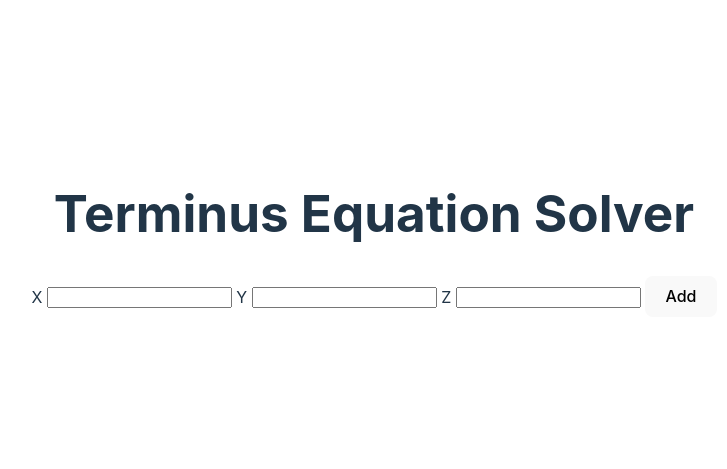
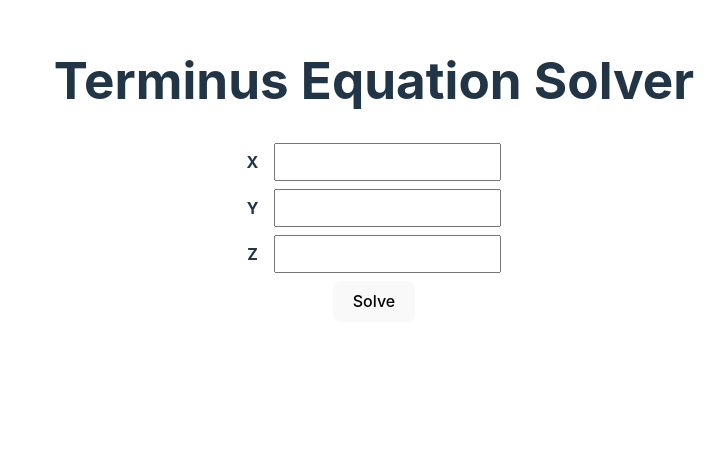
Before and after one commit to electricman991/bo6-terminus-solver, a website built with Vite: page index.html in a window 1280 px wide. Shown: the part 158-627 px from the top of the page, without its empty margins (266-993 px from the left). Built offline with nearby package versions, Linux system fonts and the light colour scheme.

Commit message:
Added styling

```diff
--- a/src/main.ts
+++ b/src/main.ts
@@ -2,21 +2,27 @@ import './style.css'
 import { solveEquations } from './counter.ts'
 
 document.querySelector<HTMLDivElement>('#app')!.innerHTML = `
-  <div>
+  <div class="container">
 
     <h1>Terminus Equation Solver</h1>
 
-    <div>
-      <label> X </label>
-      <input id="x" />
+    <div class="form-container">
+    <div class="form-group">
+      <label for="x"> X </label>
+      <input id="x" name="x" />
+    </div>
 
-      <label> Y </label>
-      <input id="y" />
+    <div class="form-group">
+      <label for="y" > Y </label>
+      <input id="y" name="y" />
+    </div>
 
-      <label> Z </label>
-      <input id="z" />
+    <div class="form-group">
+      <label for="z" > Z </label>
+      <input id="z" class="z-input" name="z" />
+    </div>
 
-      <button id="solve" type="button">Add</button>
+      <button id="solve" type="button">Solve</button>
 
       <p id="first-equation"> </p>
 
--- a/src/style.css
+++ b/src/style.css
@@ -82,6 +82,40 @@ button:focus-visible {
   outline: 4px auto -webkit-focus-ring-color;
 }
 
+.container {
+  display: flex;
+  flex-direction: column;
+  align-items: center;
+}
+.form-container {
+  display: flex;
+  flex-direction: column;
+  align-items: center;
+  gap: 0.5rem; /* Adjust space between labels and inputs */
+  width: 200px; /* Adjust width as needed */
+}
+
+.form-group {
+  display: flex;
+  align-items: center;
+  gap: 1rem; /* Space between label and input */
+}
+
+
+label {
+  font-weight: bold;
+}
+
+input {
+  flex: 1;
+  padding: 0.5rem;
+  font-size: 1rem;
+}
+
+p {
+  font-size: 20px;
+}
+
 @media (prefers-color-scheme: light) {
   :root {
     color: #213547;
```
